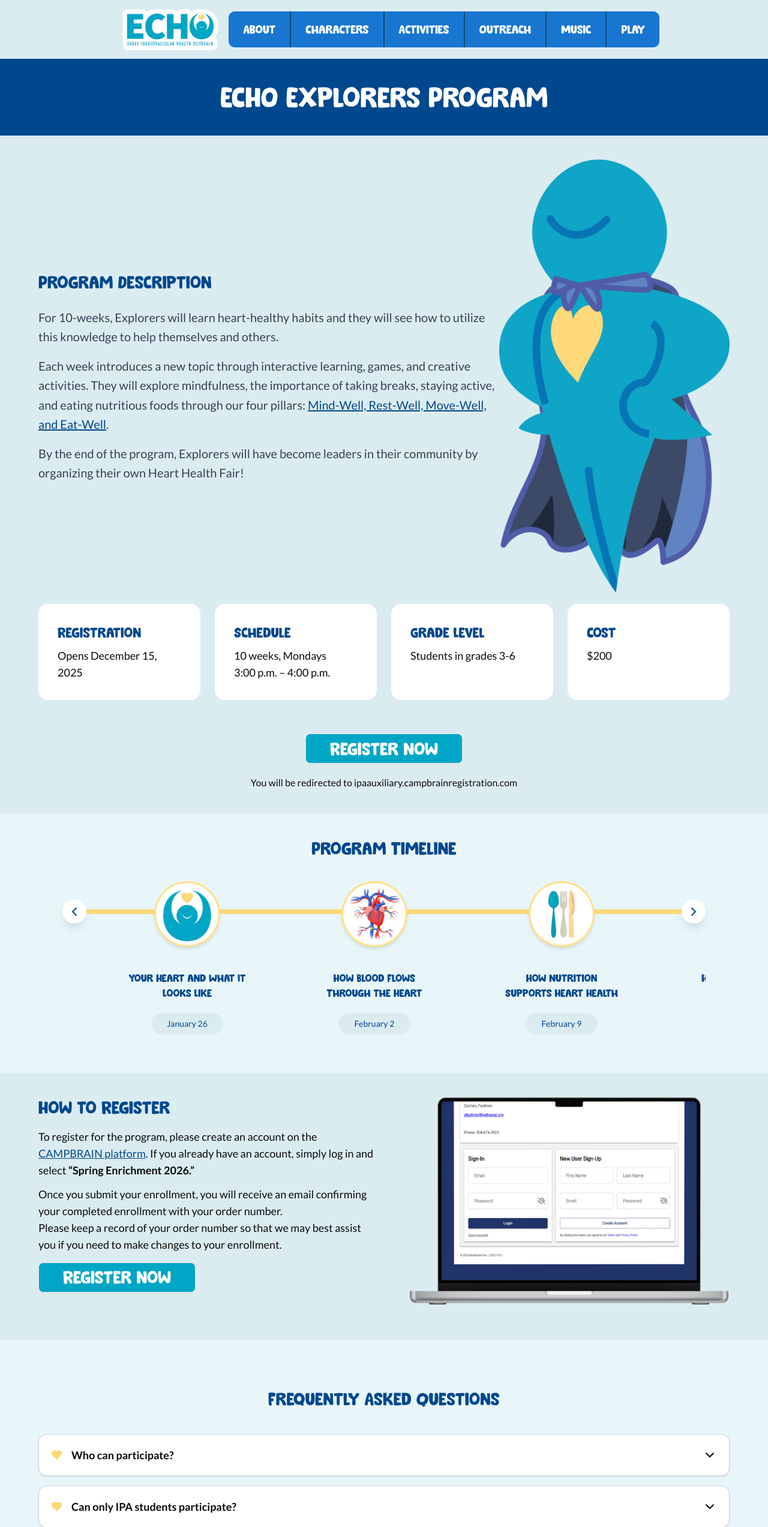
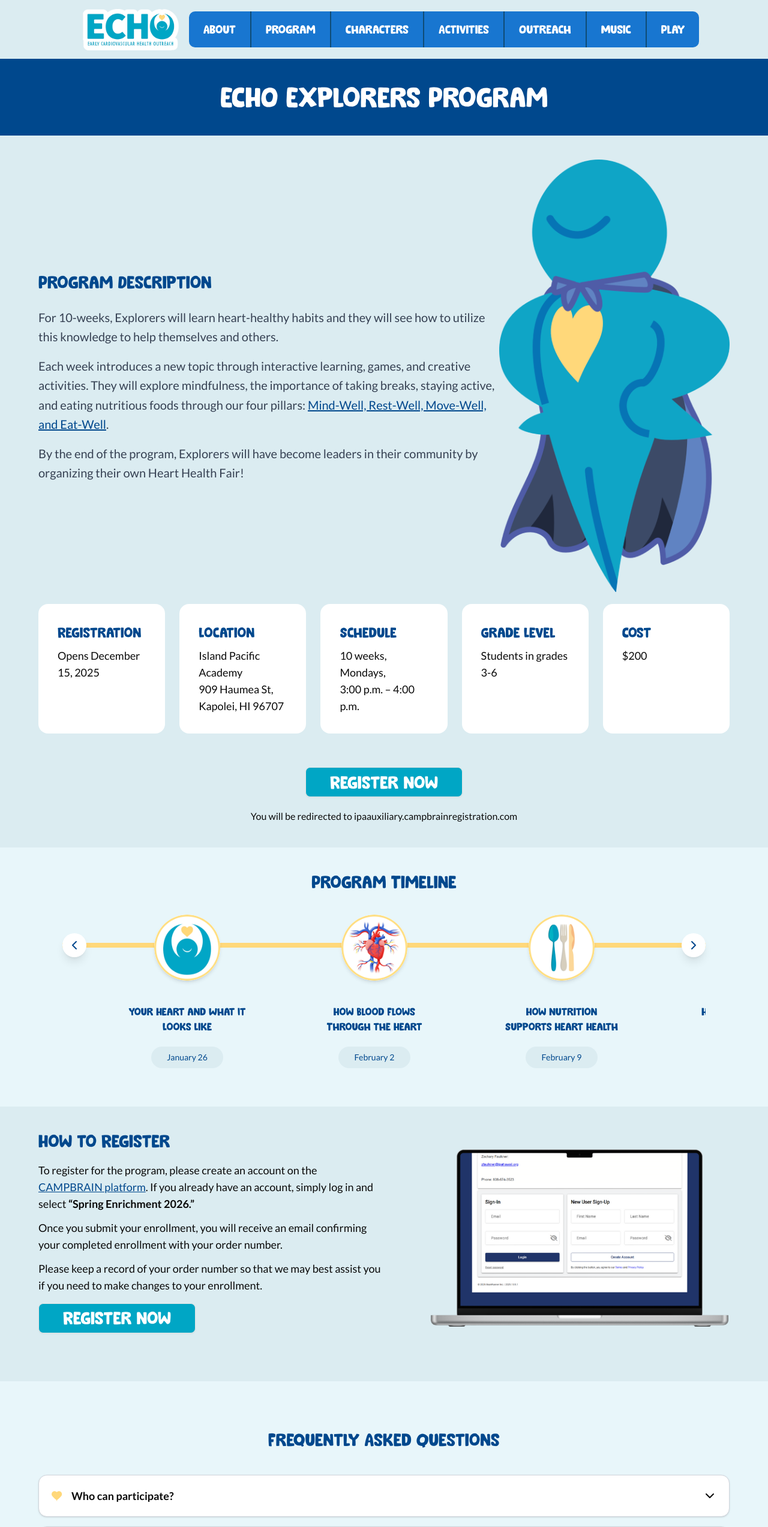
Before and after one commit to ganning127/echo_website, a Next.js app: page /program/echo-explorers in a window 1280 px wide. Shown: the top 2546 px of the page at 60% size. Built offline with nearby package versions, Linux system fonts and the light colour scheme.

Commit message:
Nav fixes / image adjustment

```diff
--- a/src/app/program/echo-explorers/page.tsx
+++ b/src/app/program/echo-explorers/page.tsx
@@ -14,7 +14,7 @@ export const metadata: Metadata = {
 export default function EchoExplorers() {
   return (
     <>
-      <nav className="bg-[#DBECF1]">
+      <nav className="bg-[#DBECF1] sticky top-0 z-50">
         <NavBar />
       </nav>
       <Suspense fallback={<div>Loading...</div>}>
@@ -57,23 +57,28 @@ export default function EchoExplorers() {
             <div className="col-span-1 mx-auto text-center flex justify-end">
               <Image
                 src="/Echo Explorers.png"
-                alt="ECHO Logo"
+                alt="Explorer Character"
                 width={740}
                 height={565}
-                className="m-auto pb-5 sm:w-auto w-[50%]"
+                className="m-auto pb-5 w-full max-w-[350px] lg:max-w-[420px] xl:max-w-[480px]"
               />
             </div>
           </section>
 
-          <section className="max-w-6xl mx-auto grid grid-cols-1 md:grid-cols-4 gap-6 px-5 sm:px-0">
+          <section className="max-w-6xl mx-auto grid grid-cols-1 md:grid-cols-5 gap-6 px-5 sm:px-0">
             <div className="bg-white  rounded-2xl p-8 transition delay-150 duration-300 ease-in-out hover:-translate-y-1 hover:scale-105">
               <h3 className="text-2xl  text-[#00488D] mb-2">Registration</h3>
               <p className="text-lg">Opens December 15, 2025</p>
             </div>
 
             <div className="bg-white  rounded-2xl p-8 transition delay-150 duration-300 ease-in-out hover:-translate-y-1 hover:scale-105">
+              <h3 className="text-2xl text-[#00488D] mb-2">Location</h3>
+              <p className="text-lg">Island Pacific Academy</p>
+              <p className="text-lg">909 Haumea St, Kapolei, HI 96707</p>
+            </div>
+            <div className="bg-white  rounded-2xl p-8 transition delay-150 duration-300 ease-in-out hover:-translate-y-1 hover:scale-105">
               <h3 className="text-2xl text-[#00488D] mb-2">Schedule</h3>
-              <p className="text-lg">10 weeks, Mondays</p>
+              <p className="text-lg">10 weeks, Mondays,</p>
               <p className="text-lg">3:00 p.m. – 4:00 p.m.</p>
             </div>
 
@@ -110,7 +115,7 @@ export default function EchoExplorers() {
               <ExplorersTimeline />
             </section>
           </div>
-          <section className="max-w-6xl mx-auto grid grid-cols-1 md:grid-cols-4 gap-6 py-10 px-5 sm:px-0">
+          <section className="max-w-6xl mx-auto grid grid-cols-1 md:grid-cols-4 gap-1 py-10 px-5 sm:px-0">
             <div className="col-span-2">
               <h2 className="text-3xl text-[#00488D] mb-4">How to Register</h2>
               <p className="mb-3 text-lg">
@@ -124,7 +129,7 @@ export default function EchoExplorers() {
                 . If you already have an account, simply log in and select{" "}
                 <b>“Spring Enrichment 2026.”</b>
               </p>
-              <p className="text-lg">
+              <p className="text-lg mb-3">
                 Once you submit your enrollment, you will receive an email
                 confirming your completed enrollment with your order number.
               </p>
@@ -154,8 +159,8 @@ export default function EchoExplorers() {
                 src="/Program_Registration.png"
                 alt="Registration"
                 width={535}
-                height={385}
-                className="right-0 sm:m-0 pb-5"
+                height={285}
+                className="pb-5 w-full max-w-[500px] h-auto object-contain"
               />
             </div>
           </section>
--- a/src/components/Echo Explorers FAQ/FAQ.tsx
+++ b/src/components/Echo Explorers FAQ/FAQ.tsx
@@ -25,9 +25,11 @@ export default function FAQSection() {
           </p>
 
           <p>
-            <strong>3.</strong> Complete and submit your enrollment.
+            <strong>3.</strong> Select “Echo Explorers.”
           </p>
-
+          <p>
+            <strong>4.</strong> Complete and submit your enrollment.
+          </p>
           <p>
             <strong>5.</strong> You will receive an email confirming your
             enrollment with an order number—please keep this for your records.
--- a/src/components/NavBar/NavContent.tsx
+++ b/src/components/NavBar/NavContent.tsx
@@ -2,6 +2,10 @@ export const NAV_CONTENT = [
   {
     title: "About",
     href: "/about",
+  },
+  {
+    title: "Program",
+    href: "/program/echo-explorers",
   },
   {
     title: "Characters",
```
